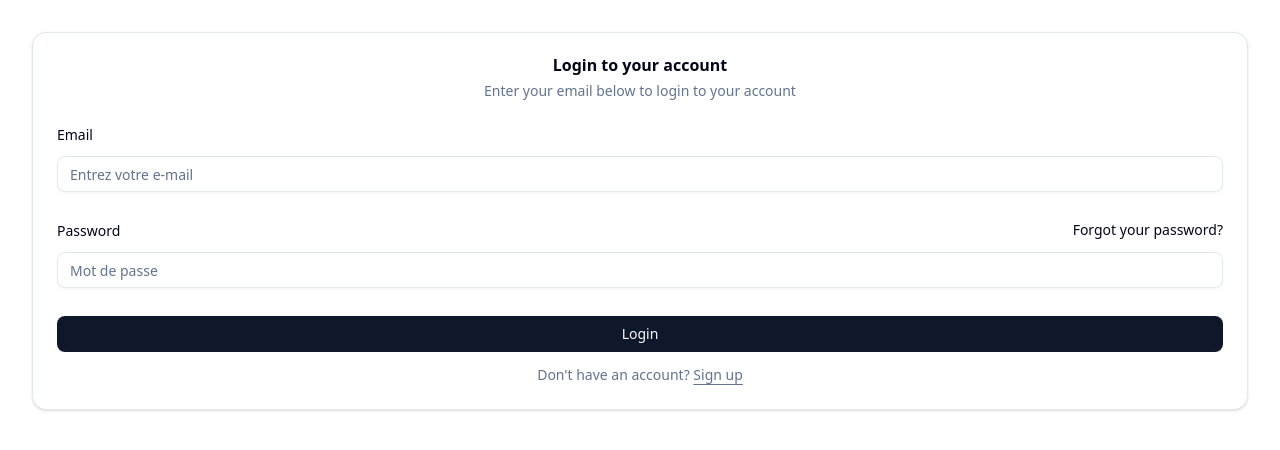
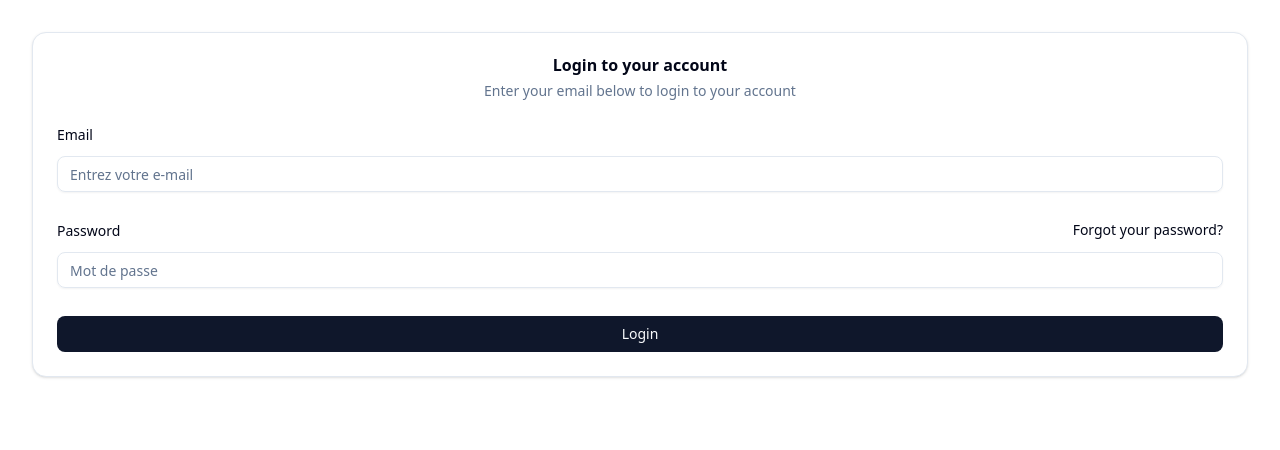
Before and after one commit to AryaMerlet/freepareo, a React (Vite) app: page /login in a window 1280 px wide. Shown: the top 450 px of the page. Built offline with nearby package versions, Linux system fonts and the light colour scheme.

Commit message:
Remove signup link from login form and update .gitignore
Deleted the 'Don't have an account? Sign up' link from the login form component. Also added .env to .gitignore to prevent environment files from being tracked.

```diff
--- a/src/components/login-form.jsx
+++ b/src/components/login-form.jsx
@@ -74,9 +74,6 @@ export default function LoginForm({ className, ...props }) {
 							</Field>
 							<Field>
 								<Button type="submit">Login</Button>
-								<FieldDescription className="text-center">
-									Don&apos;t have an account? <a href="/signup">Sign up</a>
-								</FieldDescription>
 							</Field>
 						</FieldGroup>
 					</form>
```
Also changed, not shown: 1 other file (tests, documents, lock files or other folders).
